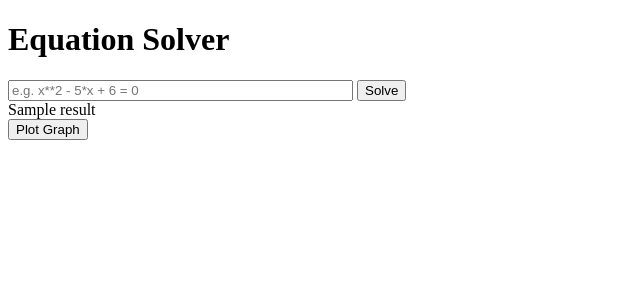
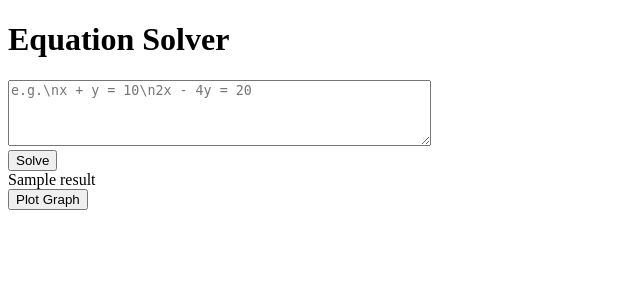
Before and after one commit to Bijush/bijush-math, a Flask app: template templates/index.html in a window 1280 px wide. Shown: the top 300 px of the page, without its empty margins (0-640 px from the left). Run offline with Flask 3, Linux system fonts and the light colour scheme; the template is opened without the code that fills it: most values are stand-ins (such as "Sample title", 1, 10 or a date in 2020).

Commit message:
Update index.html

```diff
--- a/templates/index.html
+++ b/templates/index.html
@@ -8,9 +8,10 @@
 <body>
     <h1>Equation Solver</h1>
     <form method="POST">
-        <input type="text" name="equation" placeholder="e.g. x**2 - 5*x + 6 = 0" size="40">
-        <button type="submit">Solve</button>
-    </form>
+    <textarea name="equation" rows="4" cols="50" placeholder="e.g.\nx + y = 10\n2x - 4y = 20"></textarea><br>
+    <button type="submit">Solve</button>
+</form>
+
 
     {% if result %}
         <div>{{ result|safe }}</div>
```
